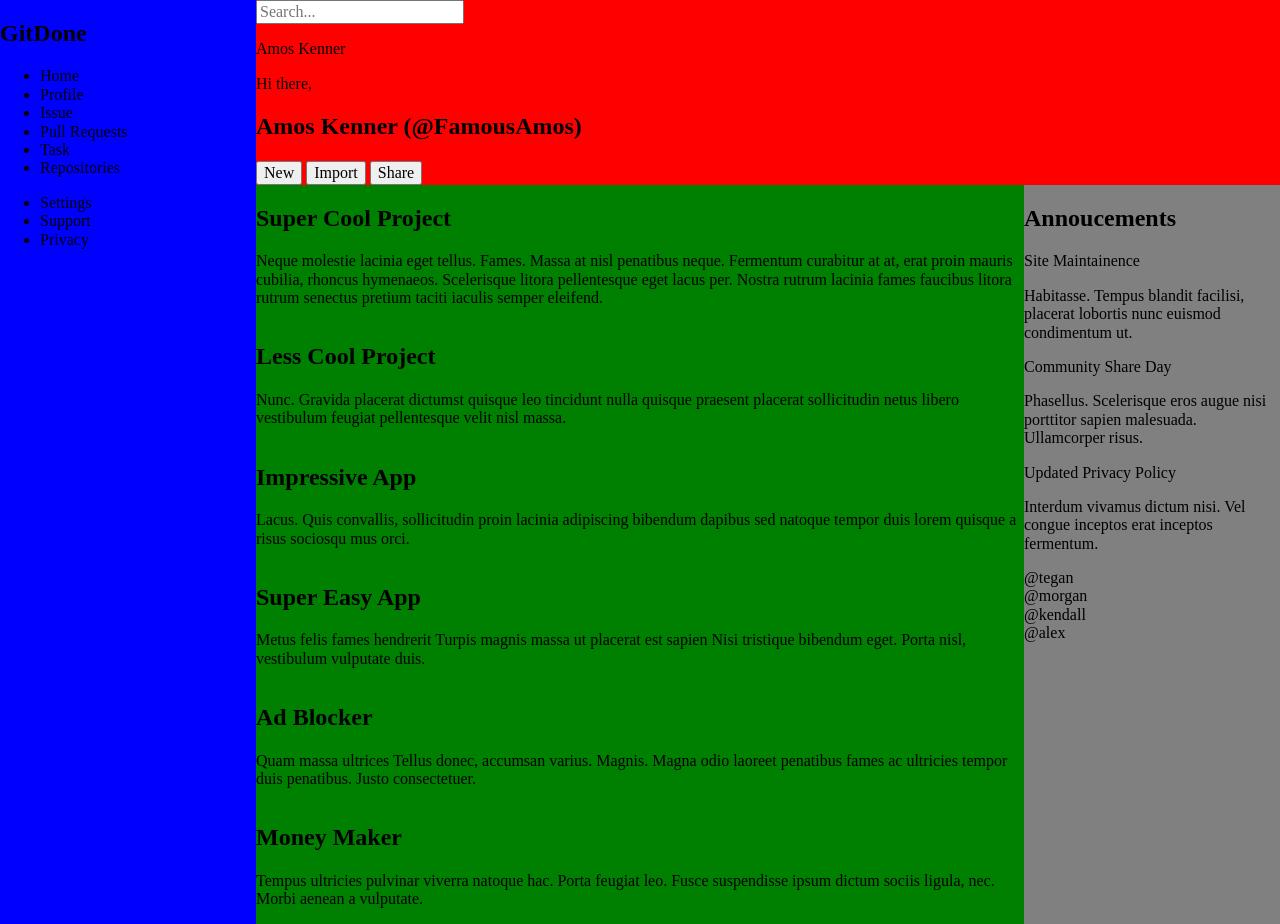
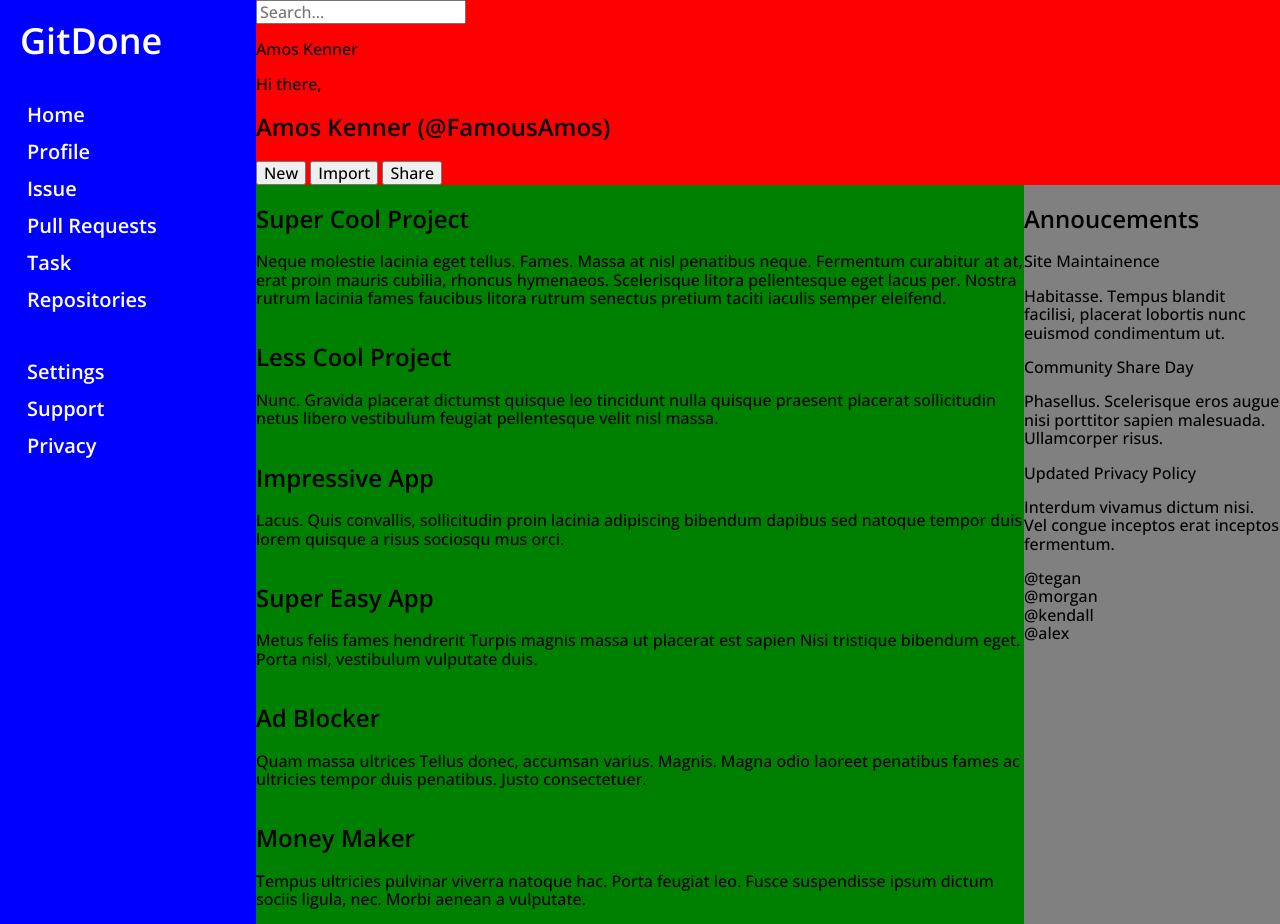
Before and after one commit to FamousAmos/Dashboard, a plain HTML site: page index.html in a window 1280 px wide. Drawn offline with nearby package versions, Linux system fonts and the light colour scheme.

Commit message:
Styles nav bar

```diff
--- a/index.html
+++ b/index.html
@@ -7,6 +7,9 @@
   <meta name="viewport" content="width=device-width, initial-scale=1.0">
   <link rel="stylesheet" href="style.css">
   <link rel="stylesheet" href="normalize.css">
+  <link rel="preconnect" href="https://fonts.googleapis.com">
+  <link rel="preconnect" href="https://fonts.gstatic.com" crossorigin>
+  <link href="https://fonts.googleapis.com/css2?family=Open+Sans:wght@300;500;600&display=swap" rel="stylesheet">
   <title>GitDone</title>
 </head>
 
@@ -34,7 +37,9 @@
       </div>
     </div>
     <div class="nav">
-      <h2>GitDone</h2>
+      <div class="nav-heading">
+        <h2>GitDone</h2>
+      </div>
       <ul>
         <li>Home</li>
         <li>Profile</li>
--- a/style.css
+++ b/style.css
@@ -1,3 +1,7 @@
+body {
+  font-family: 'Open Sans', sans-serif;
+}
+
 .container {
   display: grid;
   grid-template-columns: 1fr 3fr 1fr;
@@ -12,10 +16,36 @@
 }
 
 .nav {
+  display: grid;
   background-color: blue;
   grid-column: 1;
   grid-row: 1 / 3;
+  color: white;
+  gap: 35px;
+  grid-template-rows: auto auto 1fr;
+  padding: 20px;
 
+}
+
+.nav-heading {
+  font-size: 24px;
+  font-weight: bold;
+}
+
+.nav-heading h2 {
+  margin: 0;
+}
+
+.nav ul {
+  list-style-type: none;
+  font-size: 20px;
+  font-weight: 600;
+  margin: 0;
+  padding: 0;
+}
+
+.nav ul li {
+  padding: 7px;
 }
 
 .projects {
```
